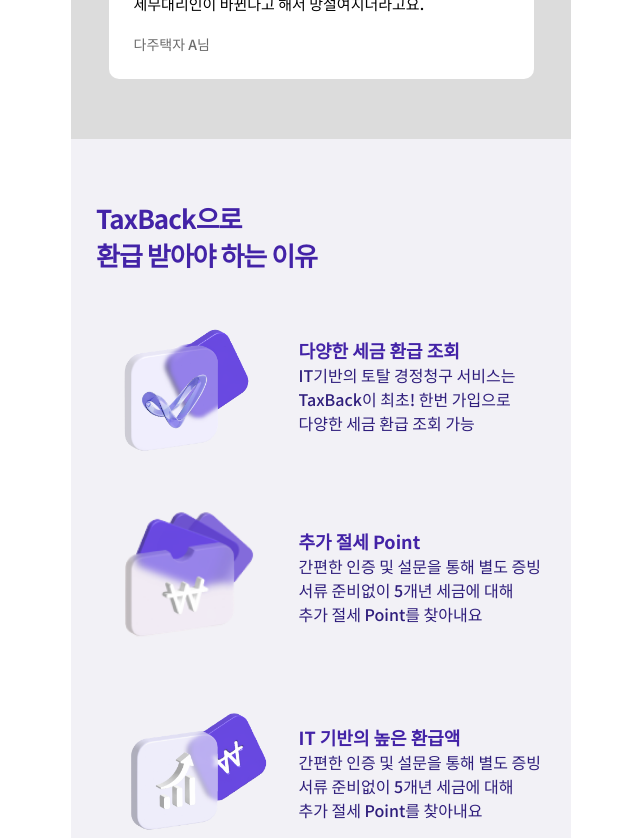
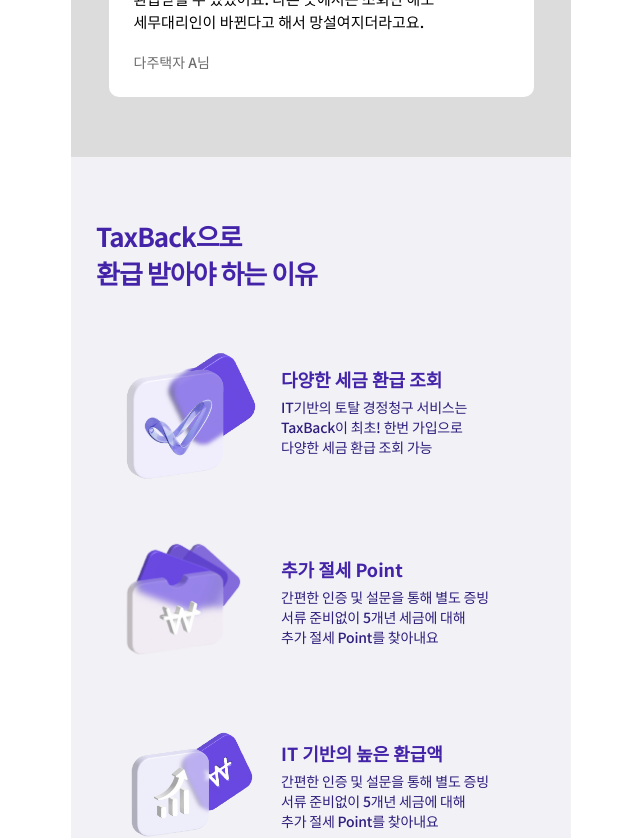
Before and after one commit to kkkimjiyong/TaxBack_FE, a React (Create React App) app: page / in a window 1280 px wide. Shown: the part 2480-3318 px from the top of the page, without its empty margins (319-959 px from the left). Built offline with nearby package versions, Linux system fonts and the light colour scheme.

Commit message:
feat: 메인화면 margin값 조정

```diff
--- a/src/Pages/InfoMain.tsx
+++ b/src/Pages/InfoMain.tsx
@@ -36,7 +36,7 @@
         <SecondCtn>
           <img className="priorlogo" src={PriorLogo} alt="prior" />
           <img className="priorpeople" src={PriorPeople} alt="대표님들" />
-          <div>
+
           <SecondContentTitle>
             세무법인 프라이어에는 수많은 <br />
             세금 전문가들이 함께합니다.
@@ -47,7 +47,6 @@
             숙련된 전문 세무 직원 50명이 최대한의 환급 금액을 <br />
             찾아드리고 사후관리까지 책임집니다.
           </SecondContentSub>
-          </div>
         </SecondCtn>
         <ThirdCtn>
           <ThirdTitle>
@@ -264,7 +263,8 @@
 `;
 
 const SecondCtn = styled.div`
-  padding: 12% 0;
+  width: 100%;
+  padding: 12% 0%;
   height: 100%;
   display: flex;
   align-items: center;
@@ -285,10 +285,13 @@
   font-weight: 600;
   margin: 10% 0;
   color: white;
+  width: 90%;
 `;
 
 const SecondContentSub = styled.div`
   color: white;
+  width: 90%;
+  font-size: 16px;
 `;
 
 const ThirdCtn = styled.div`
@@ -381,12 +384,15 @@
 `;
 
 const FourthCtn = styled.div`
-  width: 90%;
-  padding: 12% 5%;
+  display: flex;
+  align-items: center;
+  justify-content: center;
+  flex-direction: column;
+  width: 100%;
+  padding: 12% 0;
   background-color: #f2f1f6;
   .flex {
-    width: 100%;
-    padding: 0 5%;
+    width: 80%;
     display: flex;
     align-items: center;
     justify-content: space-between;
@@ -397,11 +403,13 @@
     color: var(--color-main);
   }
   .content {
-    font-size: 16px;
+    margin-top: 5px;
+    font-size: 14px;
+    letter-spacing: -0.2px;
     color: var(--color-thickSub);
   }
   .img1 {
-    width: 30%;
+    width: 35%;
   }
   .img2 {
     width: 35%;
```
Lines whose indentation alone changed are shown as unchanged.
